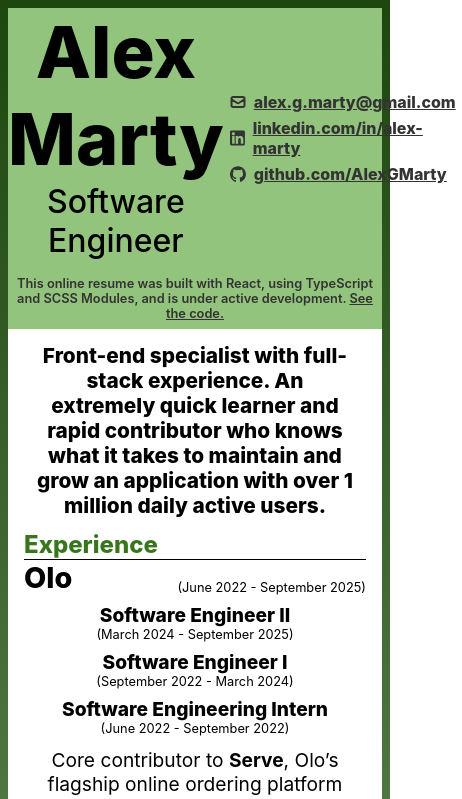
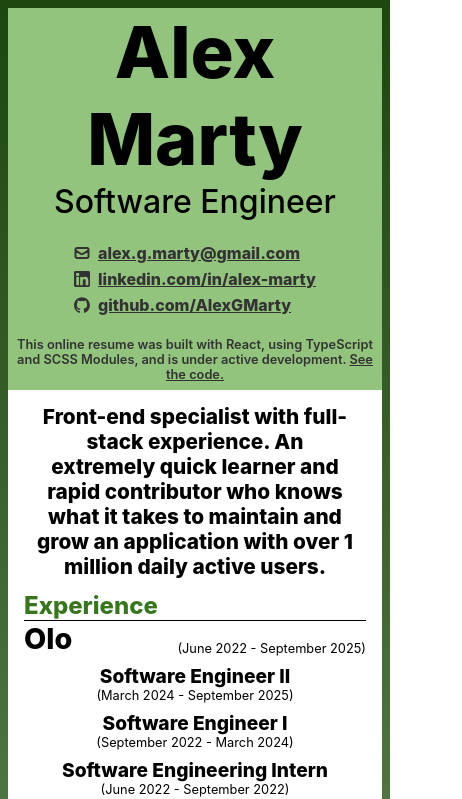
Before and after one commit to AlexGMarty/Resume, a React (Create React App) app: page / in a window 390 px wide. Shown: the top 799 px of the page, 462 px wide, since content can reach past the window. Built offline with nearby package versions, Linux system fonts and the light colour scheme.

Commit message:
Responsiveness

```diff
--- a/src/App.module.scss
+++ b/src/App.module.scss
@@ -1,12 +1,21 @@
 @import "styles/variables";
 @import "styles/mixins";
 
+.wrapper {
+  background: linear-gradient(to bottom, $darker-green, $lighter-green);
+  min-height: 100vh;
+  padding: 0;
+  display: flex;
+  justify-content: center;
+}
+
 .appRoot {
-  background-color: $dark-green;
   border: 8px solid;
   border-image: linear-gradient(to bottom, $darker-green, $lighter-green) 1;
   box-sizing: border-box;
+  max-width: 1200px;
   min-height: 100vh;
+  min-width: 380px;
 }
 
 .header {
@@ -23,6 +32,10 @@
   justify-content: space-around;
 }
 
+.topMobile {
+  flex-direction: column;
+}
+
 .smallIcon {
   font-size: small;
 }
--- a/src/App.tsx
+++ b/src/App.tsx
@@ -7,13 +7,19 @@ import MadeWithReact from "./Components/made-with-react/made-with-react";
 import Skills from "./Components/skills/skills";
 import Summary from "./Components/summary/summary";
 import Title from "./Components/title/title";
+import useMedia from "./hooks/useMedia";
 import translations from "./translations/en";
 
 function App() {
+  const width = useMedia();
+
   return (
+    <div className={styles.wrapper}>
       <div className={styles.appRoot}>
         <header className={styles.header}>
-        <div className={styles.top}>
+          <div
+            className={`${styles.top} ${width < 768 ? styles.topMobile : ""}`}
+          >
             <Title
               name={translations.header.name}
               title={translations.header.title}
@@ -33,6 +39,7 @@ function App() {
           <Skills />
         </main>
       </div>
+    </div>
   );
 }
 
--- /dev/null
+++ b/src/hooks/useMedia.tsx
@@ -0,0 +1,23 @@
+import { useEffect, useState } from "react";
+
+const useMedia = (): number => {
+  const [width, setWidth] = useState<number>(window.innerWidth);
+
+  useEffect(() => {
+    const handleResize = () => {
+      setWidth(window.innerWidth);
+    };
+
+    // Add event listener
+    window.addEventListener("resize", handleResize);
+
+    // Clean up
+    return () => {
+      window.removeEventListener("resize", handleResize);
+    };
+  }, []); // Empty dependency array means this effect runs once on mount
+
+  return width;
+};
+
+export default useMedia;
```
Lines whose indentation alone changed are shown as unchanged.
